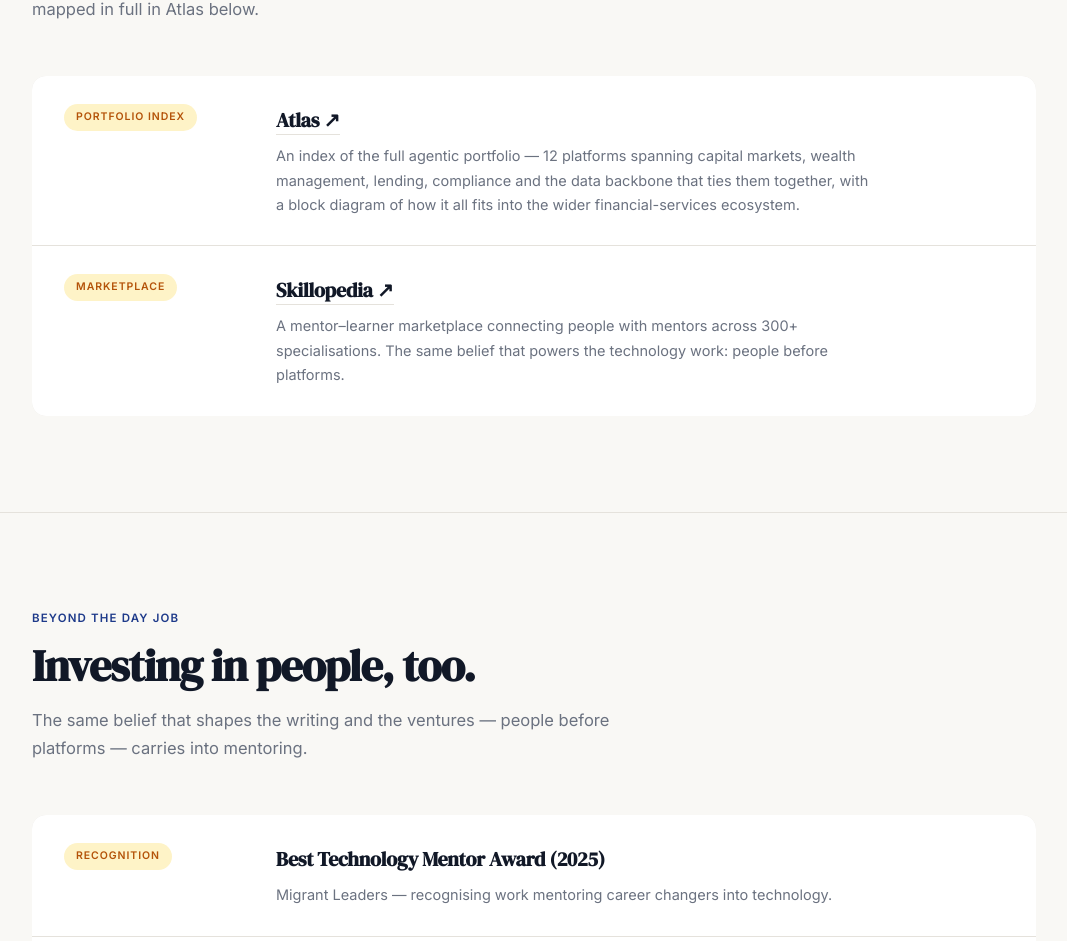
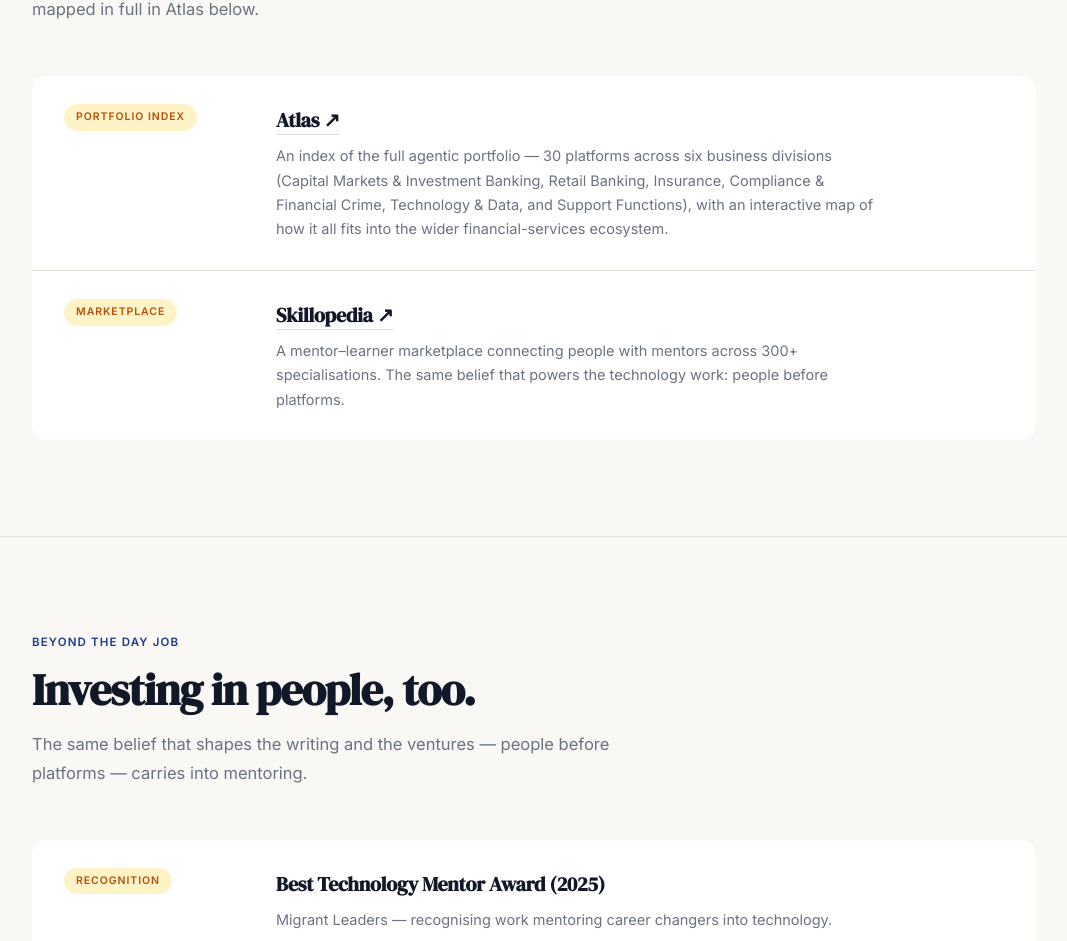
Before and after one commit to lakshmananal-cpu/laks-london, a Next.js app: page / in a window 1280 px wide. Shown: the part 4190-5131 px from the top of the page, without its empty margins (106-1173 px from the left). Built offline with nearby package versions, Linux system fonts and the light colour scheme.

Commit message:
Update Atlas description to reflect current 30-platform, six-division state

```diff
--- a/app/page.tsx
+++ b/app/page.tsx
@@ -138,7 +138,7 @@
             <span className="venture-tag">Portfolio Index</span>
             <div>
               <h3><a href="https://atlas-gamma-teal.vercel.app" target="_blank" rel="noopener" style={{ color: 'inherit', borderBottom: '1px solid var(--border)' }}>Atlas ↗</a></h3>
-              <p>An index of the full agentic portfolio — 12 platforms spanning capital markets, wealth management, lending, compliance and the data backbone that ties them together, with a block diagram of how it all fits into the wider financial-services ecosystem.</p>
+              <p>An index of the full agentic portfolio — 30 platforms across six business divisions (Capital Markets & Investment Banking, Retail Banking, Insurance, Compliance & Financial Crime, Technology & Data, and Support Functions), with an interactive map of how it all fits into the wider financial-services ecosystem.</p>
             </div>
           </div>
           <div className="venture">
```
